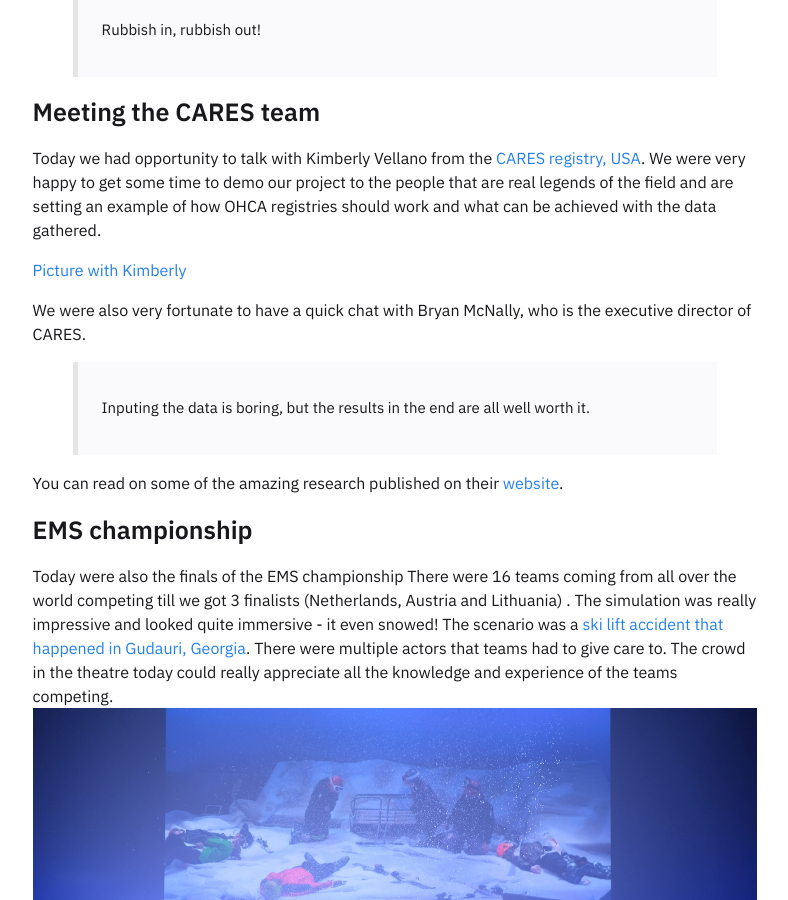
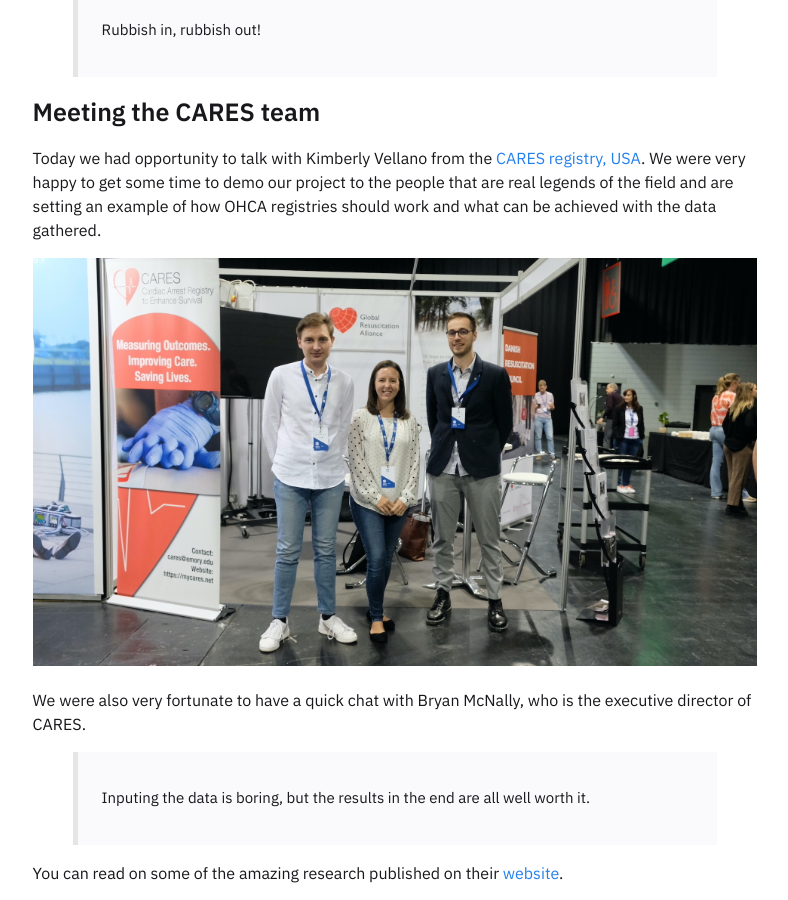
Before and after one commit to SterArcher/OHCA-registry-Slovenia, a Jekyll site: the page built from _posts/2022-05-05-TED talks (day 3).md, in a window 1280 px wide and 900 px high, scrolled down 1048 px. Shown: the whole window, without its empty margins (245-1033 px from the left). Built offline with Jekyll 4.4.1, drawn with Linux system fonts in a browser that asks for light colours; nearby versions of some CDN libraries.

Commit message:
Update 2022-05-05-TED talks (day 3).md

```diff
--- a/_posts/2022-05-05-TED talks (day 3).md
+++ b/_posts/2022-05-05-TED talks (day 3).md
@@ -17,7 +17,7 @@ We attended a lecture on European Cardiac Arrest Registry given by Brian McNally
 ### Meeting the CARES team
 Today we had opportunity to talk with Kimberly Vellano from the [CARES registry, USA](https://mycares.net). We were very happy to get some time to demo our project to the people that are real legends of the field and are setting an example of how OHCA registries should work and what can be achieved with the data gathered.
 
-[Picture with Kimberly](https://siohca.um.si/assets/img/Glasgow 2022/CARES.JPG)
+![Picture with Kimberly](https://siohca.um.si/assets/img/Glasgow 2022/CARES.JPG)
 
 We were also very fortunate to have a quick chat with Bryan McNally, who is the executive director of CARES.
 
```
